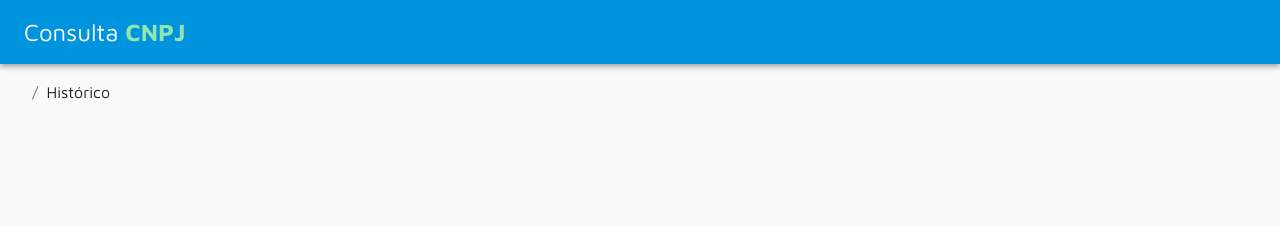
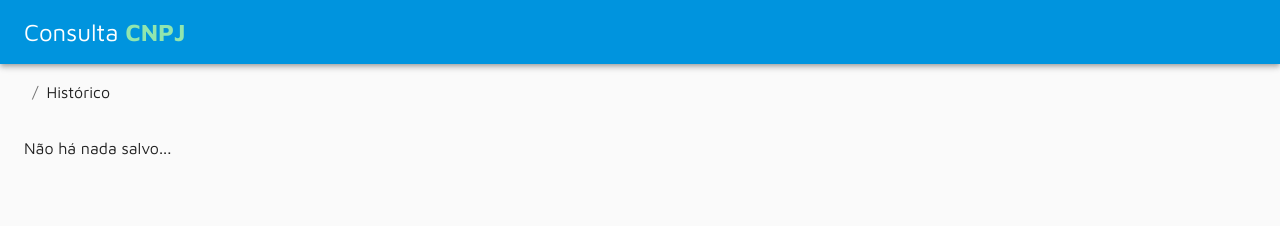
Before and after one commit to luan11/consulta-cnpj, a Next.js app: page /history in a window 1280 px wide. Shown: the top 226 px of the page. Built offline with nearby package versions, Linux system fonts and the light colour scheme.

Commit message:
Feat: show historyy

```diff
--- a/src/contexts/SettingsContext/index.tsx
+++ b/src/contexts/SettingsContext/index.tsx
@@ -80,7 +80,7 @@ export function SettingsContextProvider({
 
     buildLocalStorage({
       settings: initialState,
-      history: {},
+      history: [],
     });
 
     const { settings } = getLocalStorage();
--- a/src/pages/history.tsx
+++ b/src/pages/history.tsx
@@ -1,15 +1,67 @@
+import { useEffect, useState } from 'react';
+
 import Head from 'next/head';
+import Router from 'next/router';
 
-import { Container } from '@material-ui/core';
+import useSettingsContext from '../hooks/useSettingsContext';
+
+import { getLocalStorage } from './../utils/getLocalStorage';
+import { updateLocalStorage } from './../utils/updateLocalStorage';
+import { formatCnpj } from './../utils/formatCnpj';
+
+import {
+  Container,
+  Typography,
+  TableContainer,
+  Paper,
+  Table,
+  TableHead,
+  TableRow,
+  TableCell,
+  TableBody,
+  IconButton,
+  CircularProgress,
+} from '@material-ui/core';
 import { Alert, AlertTitle } from '@material-ui/lab';
 
+import { Visibility, DeleteForever } from '@material-ui/icons';
+
+import { StyledFab } from './../styles/pages/history';
+
 import { Breadcrumb } from './../components/Breadcrumb';
-import useSettingsContext from '../hooks/useSettingsContext';
+
+interface HistoryItem {
+  cnpj: string;
+  date: string;
+}
 
 export default function History() {
   const {
-    state: { history },
+    state: { history: saveInHistoryEnabled },
   } = useSettingsContext();
+
+  const [history, setHistory] = useState([] as HistoryItem[]);
+  const [loading, setLoading] = useState(false);
+
+  function goToCompanyPage(cnpj: string) {
+    setLoading(true);
+
+    Router.push(`/companies/${cnpj}`);
+  }
+
+  function clearHistory() {
+    updateLocalStorage({
+      history: [],
+    });
+
+    setHistory([]);
+  }
+
+  useEffect(() => {
+    const storage = getLocalStorage();
+
+    setHistory(storage ? storage.history.reverse() : []);
+  }, []);
 
   return (
     <>
@@ -20,7 +72,7 @@ export default function History() {
       <Breadcrumb title="Histórico" />
 
       <Container>
-        {!history && (
+        {!saveInHistoryEnabled && (
           <Alert severity="info">
             <AlertTitle>Novas pesquisas não aparecerão no histórico</AlertTitle>
             Por favor acesse a página de <strong>configurações</strong> e
@@ -28,6 +80,53 @@ export default function History() {
             {` "Salvar pesquisas"`}.
           </Alert>
         )}
+
+        {history.length === 0 ? (
+          <Typography color="textPrimary">Não há nada salvo...</Typography>
+        ) : (
+          <>
+            <TableContainer component={Paper}>
+              <Table size="small" aria-label="Histórico">
+                <TableHead>
+                  <TableRow>
+                    <TableCell>CNPJ</TableCell>
+                    <TableCell align="right">Visto em</TableCell>
+                    <TableCell align="right">Ações</TableCell>
+                  </TableRow>
+                </TableHead>
+                <TableBody>
+                  {history.map((row) => (
+                    <TableRow key={row.cnpj}>
+                      <TableCell component="th" scope="row">
+                        {formatCnpj(row.cnpj)}
+                      </TableCell>
+                      <TableCell align="right">
+                        {new Date(row.date).toLocaleString()}
+                      </TableCell>
+                      <TableCell align="right">
+                        <IconButton
+                          aria-label="view"
+                          onClick={() => goToCompanyPage(row.cnpj)}
+                          disabled={loading}
+                        >
+                          {loading ? (
+                            <CircularProgress size={20} />
+                          ) : (
+                            <Visibility fontSize="small" />
+                          )}
+                        </IconButton>
+                      </TableCell>
+                    </TableRow>
+                  ))}
+                </TableBody>
+              </Table>
+            </TableContainer>
+
+            <StyledFab color="primary" onClick={clearHistory}>
+              <DeleteForever />
+            </StyledFab>
+          </>
+        )}
       </Container>
     </>
   );
--- /dev/null
+++ b/src/styles/pages/history/index.ts
@@ -0,0 +1,11 @@
+import styled from 'styled-components';
+
+import { Fab } from '@material-ui/core';
+
+export const StyledFab = styled(Fab)`
+  position: absolute !important;
+  bottom: ${({ theme }) => `${theme.spacing(10)}px`};
+  right: ${({ theme }) => `${theme.spacing(5)}px`};
+  background-color: ${({ theme }) => theme.palette.error.main} !important;
+  color: ${({ theme }) => theme.palette.error.contrastText} !important;
+`;
```
Also changed, not shown: src/pages/companies/[cnpj].tsx (+33 -1 lines).
